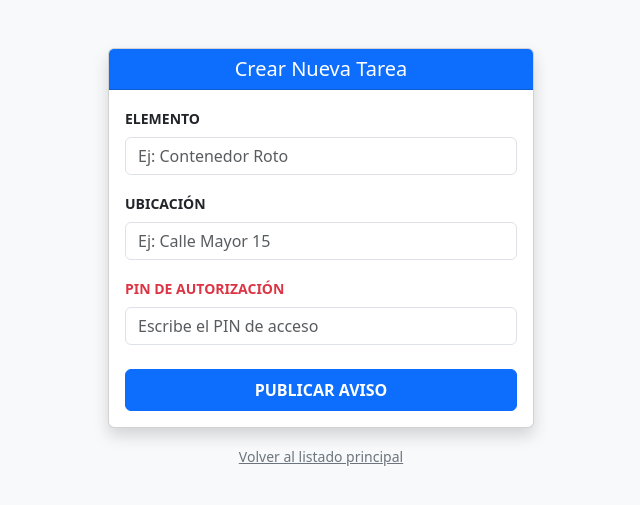
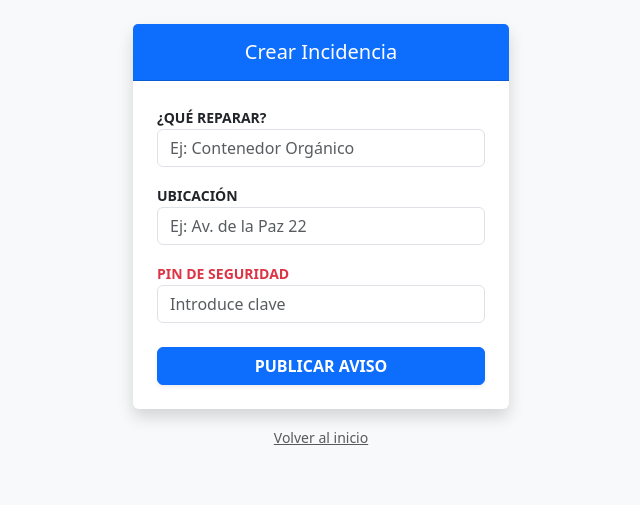
Before and after one commit to manin1985/mantenimiento-app, a Flask app: page /crear in a window 1280 px wide. Shown: the top 505 px of the page, without its empty margins (319-959 px from the left). Run offline with Flask 3, Linux system fonts and the light colour scheme; some libraries are stand-ins or nearby versions.

Commit message:
Update crear.html

```diff
--- a/templates/crear.html
+++ b/templates/crear.html
@@ -3,36 +3,31 @@
 <head>
     <meta charset="UTF-8">
     <meta name="viewport" content="width=device-width, initial-scale=1.0">
-    <title>Nuevo Aviso - Encargado</title>
+    <title>Nuevo Aviso</title>
     <link href="https://cdn.jsdelivr.net/npm/bootstrap@5.3.0/dist/css/bootstrap.min.css" rel="stylesheet">
 </head>
-<body class="bg-light">
-    <div class="container mt-5" style="max-width: 450px;">
-        <div class="card shadow">
-            <div class="card-header bg-primary text-white text-center">
-                <h5 class="mb-0">Crear Nueva Tarea</h5>
+<body class="bg-light p-4">
+    <div class="container" style="max-width: 400px;">
+        <div class="card shadow border-0">
+            <div class="card-header bg-primary text-white text-center py-3">
+                <h5 class="mb-0">Crear Incidencia</h5>
             </div>
-            <div class="card-body">
+            <div class="card-body p-4">
                 <form action="/nuevo" method="POST">
-                    <div class="mb-3">
-                        <label class="form-label small fw-bold">ELEMENTO</label>
-                        <input type="text" name="elemento" class="form-control" placeholder="Ej: Contenedor Roto" required>
-                    </div>
-                    <div class="mb-3">
-                        <label class="form-label small fw-bold">UBICACIÓN</label>
-                        <input type="text" name="ubicacion" class="form-control" placeholder="Ej: Calle Mayor 15" required>
-                    </div>
-                    <div class="mb-4">
-                        <label class="form-label small fw-bold text-danger">PIN DE AUTORIZACIÓN</label>
-                        <input type="password" name="pin" class="form-control" placeholder="Escribe el PIN de acceso" required>
-                    </div>
-                    <button type="submit" class="btn btn-primary w-100 py-2 fw-bold">PUBLICAR AVISO</button>
+                    <label class="small fw-bold">¿QUÉ REPARAR?</label>
+                    <input type="text" name="elemento" class="form-control mb-3" placeholder="Ej: Contenedor Orgánico" required>
+
+                    <label class="small fw-bold">UBICACIÓN</label>
+                    <input type="text" name="ubicacion" class="form-control mb-3" placeholder="Ej: Av. de la Paz 22" required>
+
+                    <label class="small fw-bold text-danger">PIN DE SEGURIDAD</label>
+                    <input type="password" name="pin" class="form-control mb-4" placeholder="Introduce clave" required>
+
+                    <button class="btn btn-primary w-100 fw-bold shadow-sm">PUBLICAR AVISO</button>
                 </form>
             </div>
         </div>
-        <div class="text-center mt-3">
-            <a href="/" class="text-secondary small">Volver al listado principal</a>
-        </div>
+        <p class="text-center mt-3"><a href="/" class="text-muted small">Volver al inicio</a></p>
     </div>
 </body>
 </html>
```
